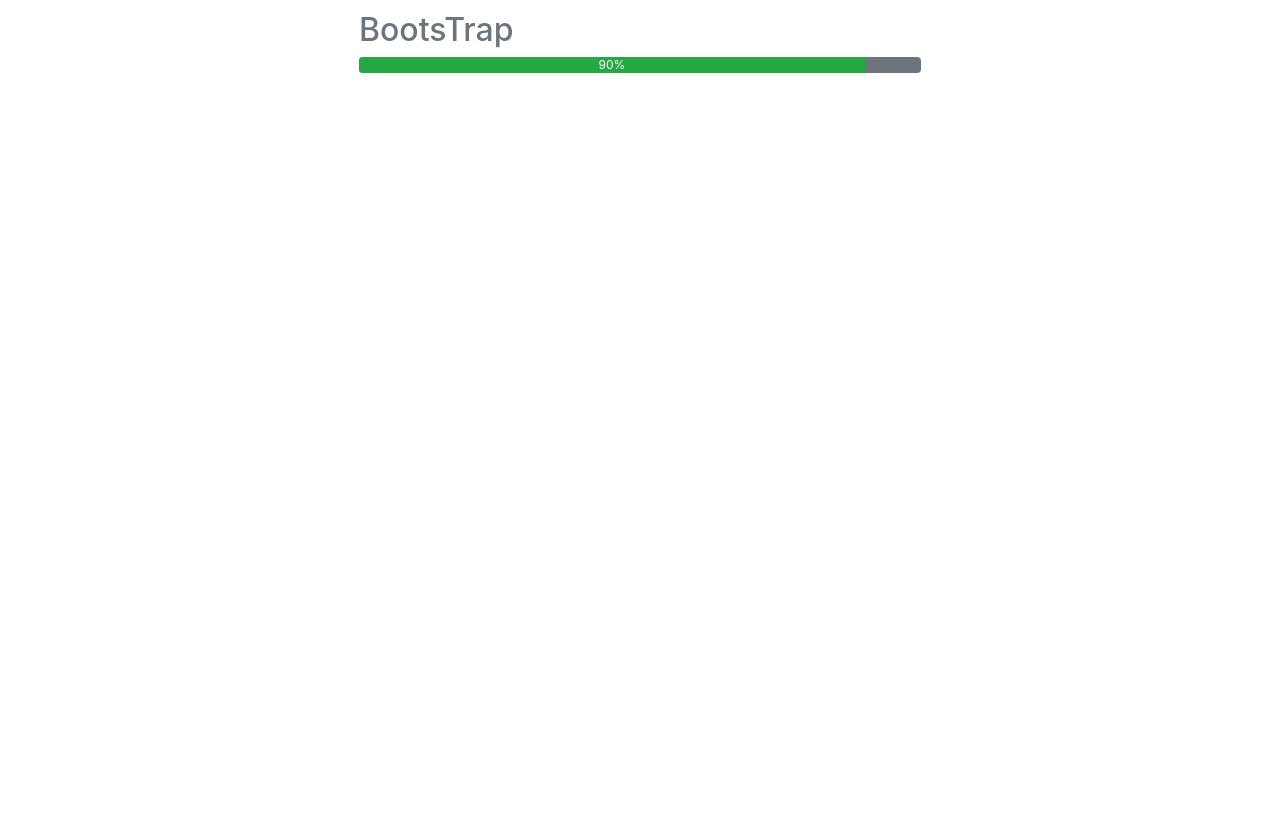
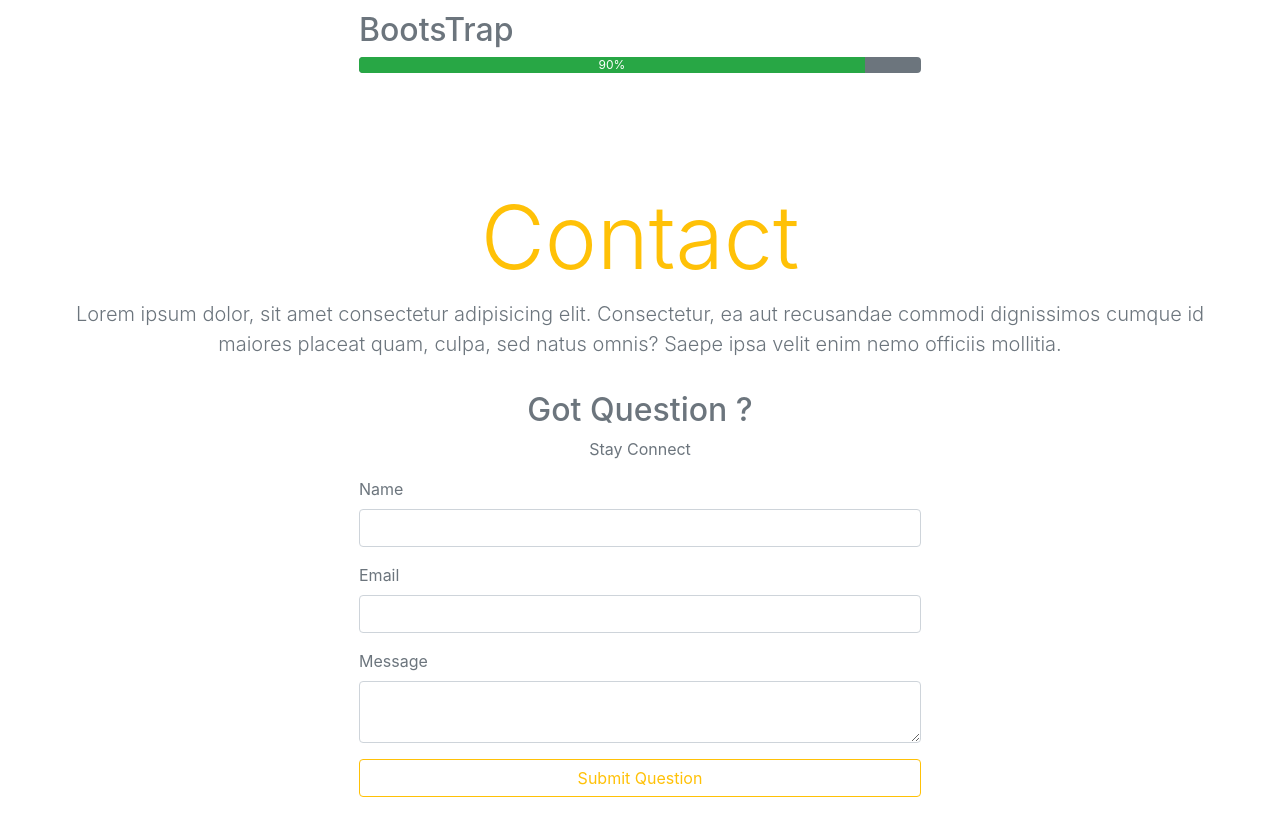
Before and after one commit to sheikhsuleman123/BootsTrapTemplateinReact, a React (Create React App) app: page / in a window 1280 px wide. Shown: the part 3540-4375 px from the top of the page. Before the commit the page ends 3677 px from the top, so only its background shows below. Built offline with nearby package versions, Linux system fonts and the light colour scheme.

Commit message:
contact section is done

```diff
--- a/src/App.js
+++ b/src/App.js
@@ -7,6 +7,7 @@ import Skill from './components/skills';
 import Project from './components/project';
 import Team from './components/team';
 import ProgressBar from './components/progressBar';
+import Contact from './components/contact';
 
 function App() {
   return (
@@ -19,7 +20,7 @@ function App() {
     <Project />
     <Team />
     <ProgressBar />
-
+    <Contact />
     </div>
   );
 }
--- /dev/null
+++ b/src/components/contact.js
@@ -0,0 +1,45 @@
+import React, { Component } from 'react';
+
+export default class Contact extends Component {
+  render() {
+    return (
+      <section className="p-5 light">
+          <div className="container-fluid">
+
+              <div className="row">
+                  <div className="col text-center mb-3">
+                    <h1 className="text-warning display-2"> Contact </h1>
+                    <p className="lead text-secondary"> Lorem ipsum dolor, sit amet consectetur adipisicing elit. Consectetur, ea aut recusandae commodi dignissimos cumque id maiores placeat quam, culpa, sed natus omnis? Saepe ipsa velit enim nemo officiis mollitia.</p>
+                  </div>
+              </div>
+              <div className="row justify-content-center">
+                <div className="col-lg-6 col-md-8 col-sm-10">
+                    <div className="text-center text-secondary">
+                    <h2>Got Question ?</h2>
+                    <p>Stay Connect</p>
+                    </div>
+                    <form className="text-muted">
+
+                        <div className="form-group">
+                            <label htmlFor="name">Name</label>
+                            <input type="text" className="form-control" id="name"/>
+                        </div>
+
+                        <div className="form-group ">
+                            <label htmlFor="email">Email</label>
+                            <input type="text" className="form-control" id="name"/>
+                        </div>
+
+                        <div className="form-group">
+                            <label htmlFor="message">Message</label>
+                            <textarea className="form-control mb-3" name="" id="" cols="3" ></textarea>
+                            <button className="btn btn-outline-warning btn-block"> Submit Question </button>
+                        </div>
+                    </form>
+                </div>
+              </div>
+          </div>
+      </section>
+    );
+  }
+}
```
